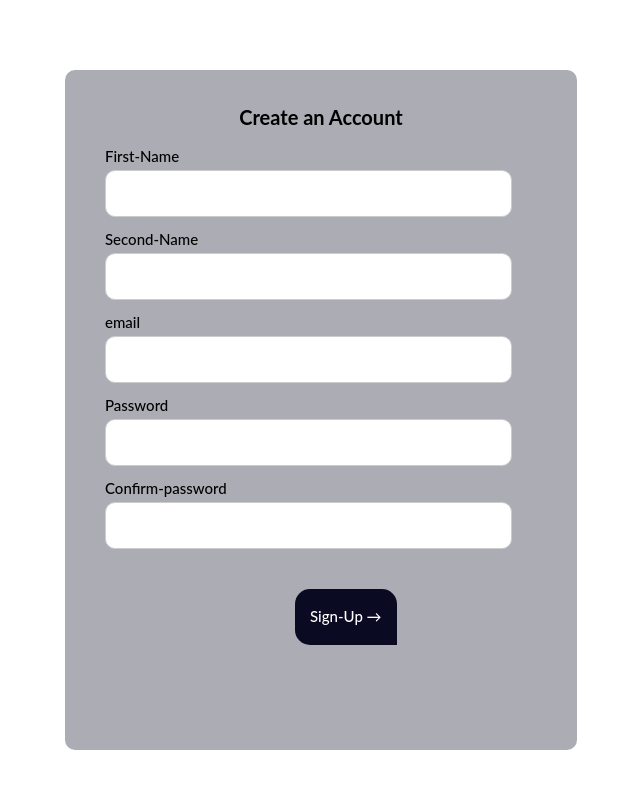
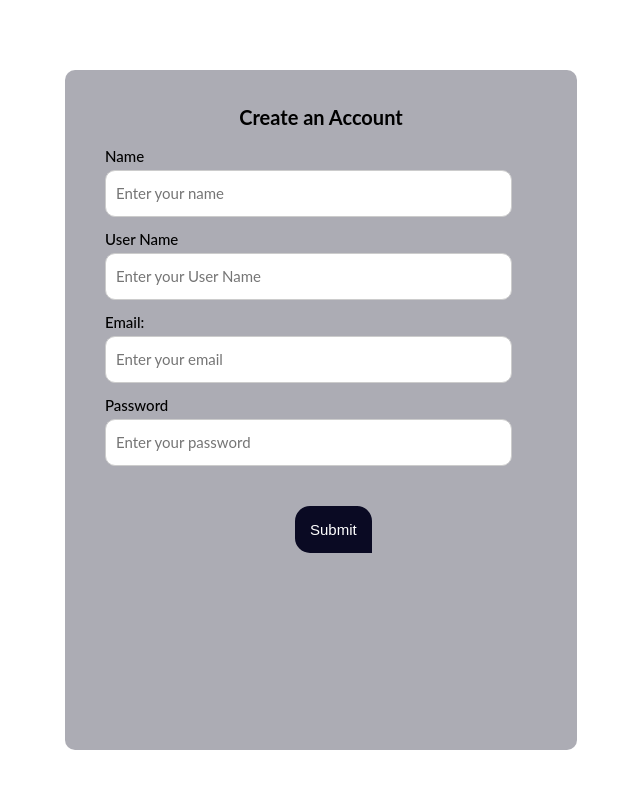
Before and after one commit to Bright-ship-it/buk-a-meal-frontend, a React (Create React App) app: page /register in a window 1280 px wide. Shown: the top 788 px of the page, without its empty margins (405-1045 px from the left). Built offline with nearby package versions, Linux system fonts and the light colour scheme.

Commit message:
add function to handle on submit event

```diff
--- a/src/components/Register.js
+++ b/src/components/Register.js
@@ -1,40 +1,123 @@
-import React from "react";
-import { NavLink } from "react-router-dom";
+import React, {useState} from "react";
+import { NavLink, useNavigate } from "react-router-dom";
 
 function Register() {
+  const navigate = useNavigate()
+
+  const [name, setname] = useState("");
+  const [user_name, setusername] = useState("");
+  const [user, setUser] = useState("")
+
+  const [email, setemail] = useState("");
+  const [password, setpassword] = useState("");
+
+  function handlesubmit(e) {
+    e.preventDefault();
+    fetch("http://localhost:3000/users", {
+      method: "POST",
+      headers: { "content-Type": "application/json" },
+      body: JSON.stringify({
+        name: name,
+        username: user_name,
+        email: email,
+        password: password,
+      }
+      ),
+
+    })
+    .then((r) => {
+      if (r.ok) {
+        r.json().then((user) => setUser(user));
+         navigate("/login")
+         setname("");
+         setemail("");
+         setusername("")
+         setpassword("");
+         e.target.reset("");
+
+      }
+      else{
+        alert()
+
+      }
+    });
+
+
+  }
   return (
-    <section>
+    <form onSubmit={handlesubmit}>
       <div className="reg">
         <h1>Create an Account</h1>
         <div className="control">
-          <label htmlFor="name">First-Name</label>
-          <input type="text" required id="name" />
+          <label htmlFor="name">Name</label>
+            <input
+                className="loginInput"
+                placeholder="Enter your name"
+                type="text"
+                onChange={(e) => {
+                  setname(e.target.value);
+                }}
+                required
+              />{" "}
         </div>
 
         <div className="control">
-          <label htmlFor="name">Second-Name</label>
-          <input type="text" required id="name" />
+          <label htmlFor="name">User Name</label>
+          {/* <input type="text" required id="name" /> */}
+          <input
+                className="loginInput"
+                placeholder="Enter your User Name"
+                type="text"
+                onChange={(e) => {
+                  setusername(e.target.value);
+                }}
+                required
+              />{" "}
         </div>
         <div className="control">
-          <label htmlFor="name">email</label>
-          <input type="text" required id="name" />
+          <label htmlFor="name">Email:</label>
+          {/* <input type="text" required id="name" /> */}
+          <input
+                className="loginInput"
+                placeholder="Enter your email"
+                type="email"
+                onChange={(e) => {
+                  setemail(e.target.value);
+                }}
+                required
+              />{" "}
         </div>
 
         <div className="control">
           <label htmlFor="name">Password</label>
-          <input type="text" required id="name" />
+          {/* <input type="text" required id="name" /> */}
+          <input
+                className="loginInput"
+                placeholder="Enter your password"
+                type="text"
+                onChange={(e) => {
+                  setpassword(e.target.value);
+                }}
+                required
+              />{" "}
         </div>
 
-        <div className="control">
+        {/* <div className="control">
           <label htmlFor="name">Confirm-password</label>
           <input type="text" required id="name" />
-        </div>
+        </div> */}
 
-        <NavLink to={"/"} exact="true" className="btn-menu">
+        {/* <NavLink to={"/"} exact="true" className="btn-menu">
           Sign-Up &rarr;
-        </NavLink>
+        </NavLink> */}
+         <input
+                className="btn-menu"
+                type="submit"
+                value="Submit"
+              />
       </div>
-    </section>
+
+    </form>
   );
 }
 
```
